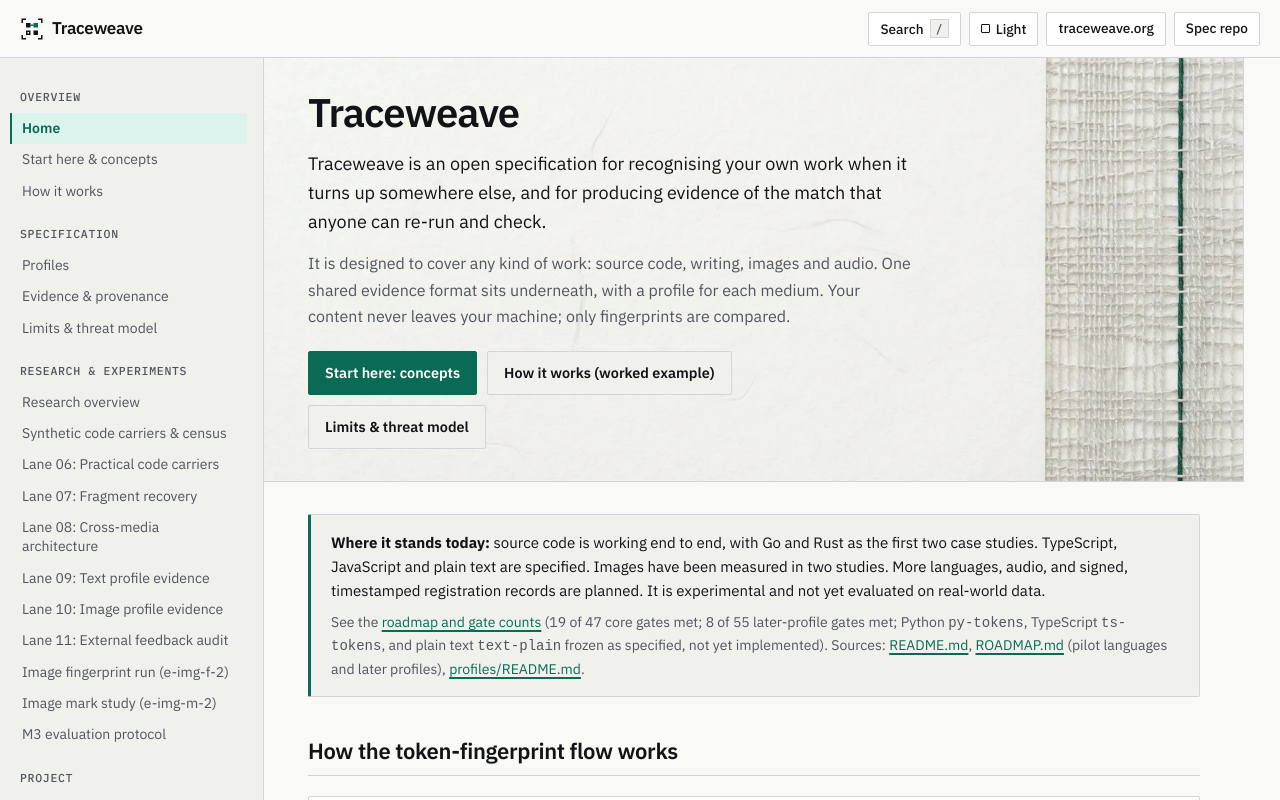
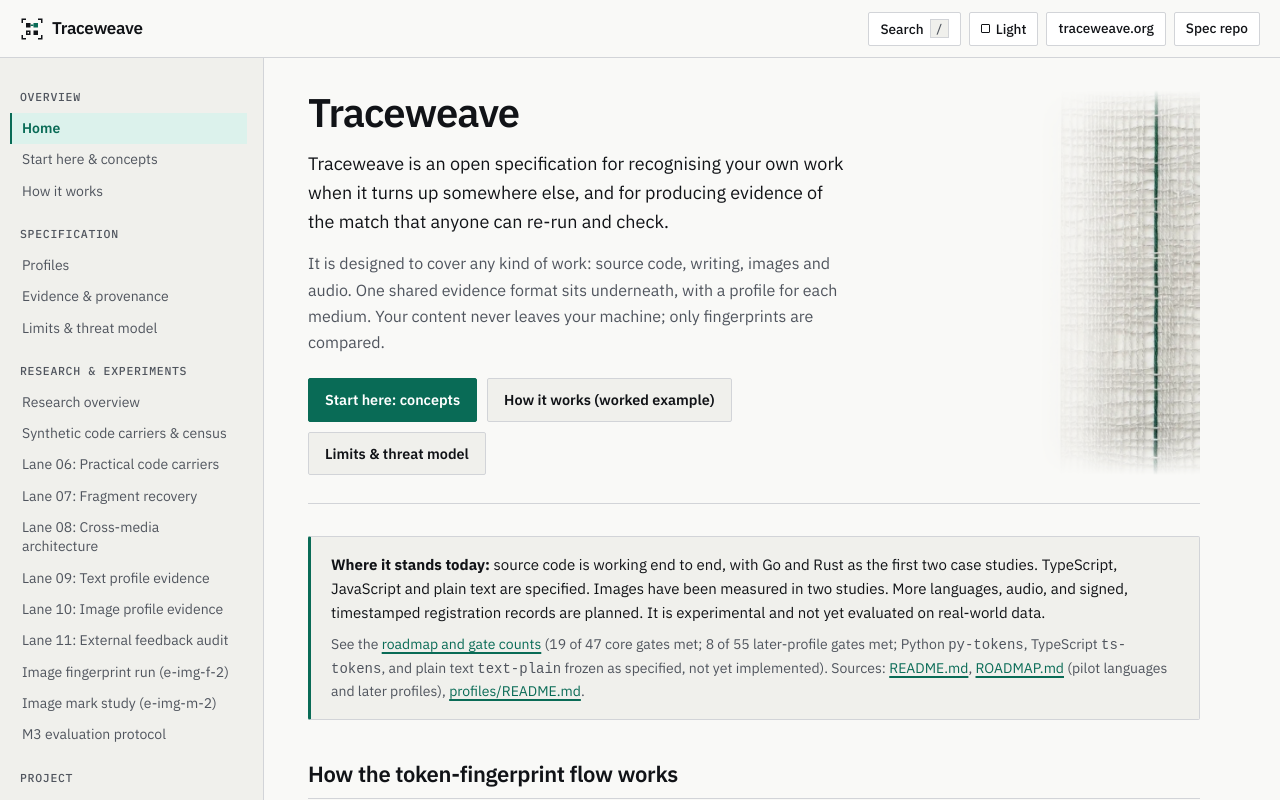
Before and after one commit to connorburgess/traceweave-docs, a Next.js app: page / in a window 1280 px wide. Shown: the top 800 px of the page. Built offline with nearby package versions, Linux system fonts and the light colour scheme.

Commit message:
Blend landing hero backdrop edges, widen text clearance, and align right edge to content column

```diff
--- a/src/app/globals.css
+++ b/src/app/globals.css
@@ -816,19 +816,20 @@ input:focus-visible,
   margin-bottom: 32px;
 }
 
-/* Subtle archival backdrop on the docs landing page only */
+/* Subtle archival backdrop on the docs landing page only, aligned to the content column */
 .home-hero--with-backdrop {
   position: relative;
-  overflow: hidden;
-  margin: -32px -44px 32px;
-  padding: 32px 332px 32px 44px;
+  margin: 0 0 32px;
+  padding: 0 0 28px;
   border-bottom: 1px solid var(--tw-border);
-  border-right: 1px solid var(--tw-border);
 }
 
 .home-hero-backdrop {
   position: absolute;
-  inset: 0;
+  top: 0;
+  right: 0;
+  bottom: 28px;
+  width: 300px;
   z-index: 0;
   pointer-events: none;
   overflow: hidden;
@@ -849,12 +850,29 @@ input:focus-visible,
   object-position: right center;
 }
 
+/* Blend the backdrop smoothly into the page paper surface with no hard rectangle seam */
 .hero-backdrop-picture--light {
   display: block;
+  -webkit-mask-image:
+    linear-gradient(to right, transparent 0%, transparent 46%, rgba(0, 0, 0, 0.35) 62%, black 78%, black 100%),
+    linear-gradient(to bottom, transparent 0%, black 10%, black 90%, transparent 100%);
+  -webkit-mask-composite: source-in;
+  mask-image:
+    linear-gradient(to right, transparent 0%, transparent 46%, rgba(0, 0, 0, 0.35) 62%, black 78%, black 100%),
+    linear-gradient(to bottom, transparent 0%, black 10%, black 90%, transparent 100%);
+  mask-composite: intersect;
 }
 
 .hero-backdrop-picture--dark {
   display: none;
+  -webkit-mask-image:
+    linear-gradient(to right, transparent 0%, rgba(0, 0, 0, 0.4) 24%, black 52%, black 100%),
+    linear-gradient(to bottom, transparent 0%, black 12%, black 88%, transparent 100%);
+  -webkit-mask-composite: source-in;
+  mask-image:
+    linear-gradient(to right, transparent 0%, rgba(0, 0, 0, 0.4) 24%, black 52%, black 100%),
+    linear-gradient(to bottom, transparent 0%, black 12%, black 88%, transparent 100%);
+  mask-composite: intersect;
 }
 
 :root[data-theme="dark"] .hero-backdrop-picture--light {
@@ -868,6 +886,7 @@ input:focus-visible,
 .home-hero-content {
   position: relative;
   z-index: 1;
+  max-width: 536px;
 }
 
 /* Clean optional media slot layout ready for future assets/imagery/ additions */
@@ -1483,12 +1502,6 @@ input:focus-visible,
   display: none;
 }
 
-@media (max-width: 1264px) {
-  .home-hero--with-backdrop {
-    border-right: 0;
-  }
-}
-
 @media (max-width: 1120px) {
   .docs-grid {
     grid-template-columns: var(--sidebar-width) minmax(0, 1fr);
@@ -1507,8 +1520,17 @@ input:focus-visible,
   }
 
   .home-hero--with-backdrop {
-    margin: -28px -32px 28px;
-    padding: 28px 268px 28px 32px;
+    margin: 0 0 28px;
+    padding: 0 0 24px;
+  }
+
+  .home-hero-backdrop {
+    bottom: 24px;
+    width: 216px;
+  }
+
+  .home-hero-content {
+    max-width: 428px;
   }
 
   .home-hero--with-media {
@@ -1567,7 +1589,10 @@ input:focus-visible,
     margin: 0 0 32px;
     padding: 0;
     border-bottom: 0;
-    border-right: 0;
+  }
+
+  .home-hero-content {
+    max-width: none;
   }
 
   .home-hero-backdrop {
```
